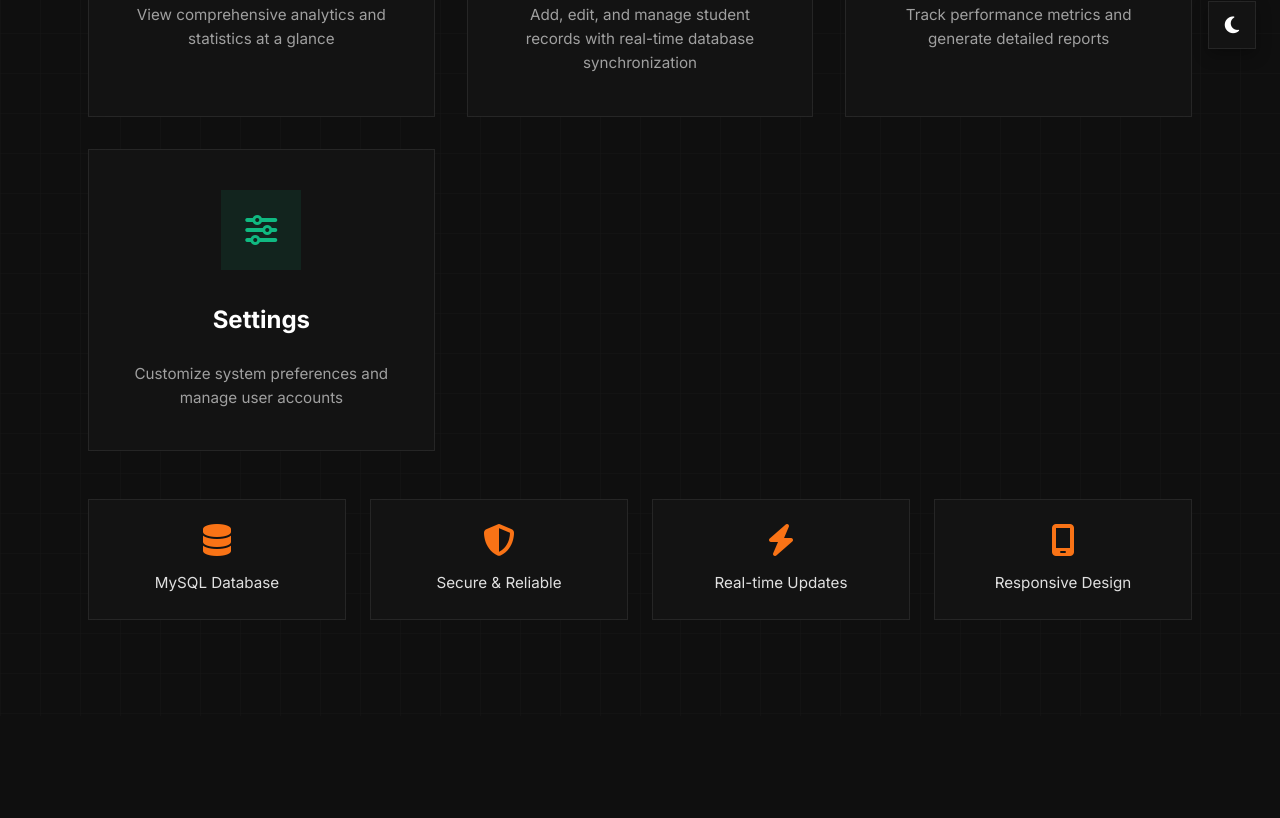
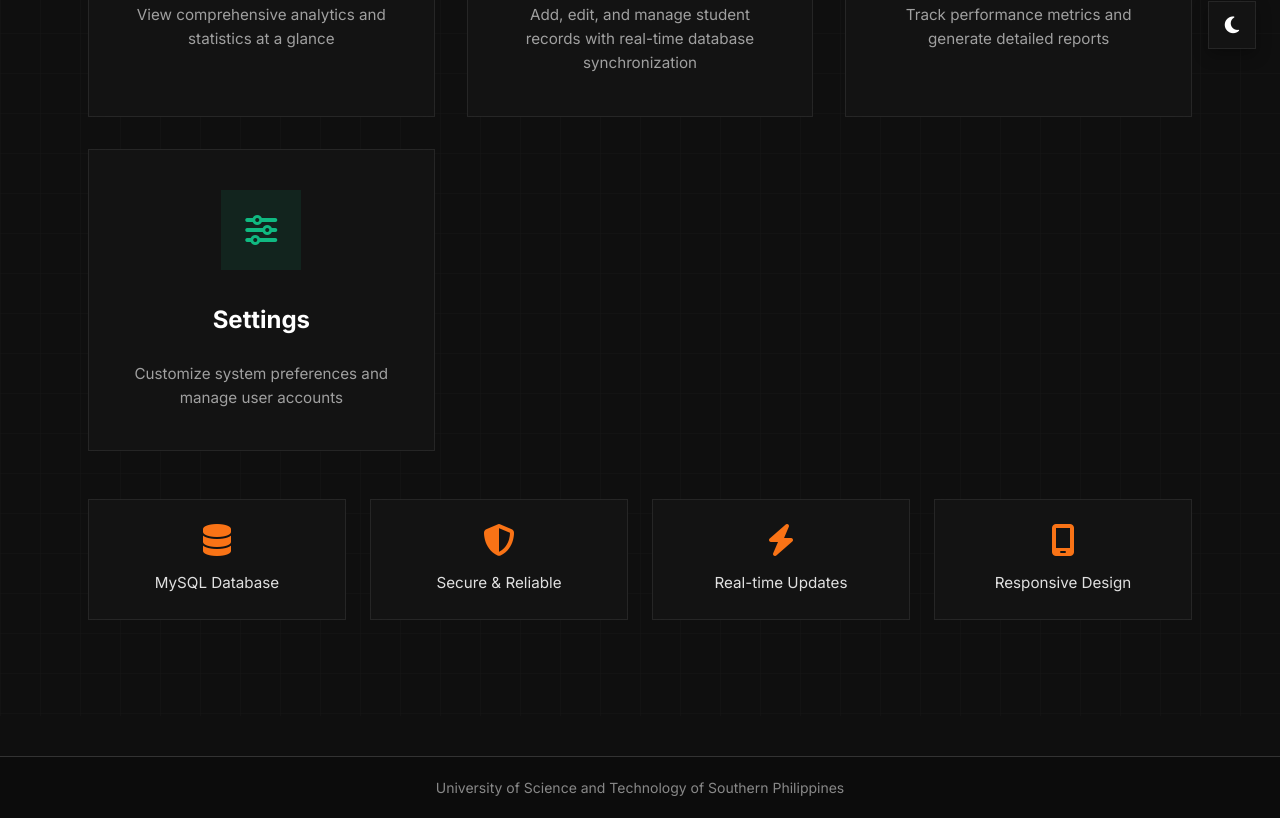
Before and after one commit to melody-sheep/student-management-system-app-dev-mid-pit, a website: page public/home.html in a window 1280 px wide. Shown: the part 727-1545 px from the top of the page. Before the commit the page ends 1443 px from the top, so only its background shows below. Drawn offline with Linux system fonts and the light colour scheme; no server answers.

Commit message:
added simple footer

```diff
--- a/public/home.html
+++ b/public/home.html
@@ -9,9 +9,8 @@
     <link rel="stylesheet" href="css/style.css">
     <style>
         body {
-            overflow-y: auto; /* Ensure body can scroll */
+            overflow-y: auto;
             height: auto;
-            min-height: 100vh;
         }
 
         .hero-section {
@@ -21,7 +20,6 @@
             justify-content: center;
             background: var(--bg-primary);
             position: relative;
-            overflow-y: auto; /* Allow scrolling within hero if needed */
             padding: 4rem 2rem;
         }
 
@@ -303,6 +301,10 @@
     <!-- Toast Container -->
     <div id="toastContainer" class="toast-container"></div>
 
+    <footer style="text-align: center; padding: 20px; margin-top: 40px; background-color: rgba(0, 0, 0, 0.2); color: #888; font-size: 14px; border-top: 1px solid #333;">
+        University of Science and Technology of Southern Philippines
+    </footer>
+
     <script>
         // Theme Management
         document.addEventListener('DOMContentLoaded', () => {
```
